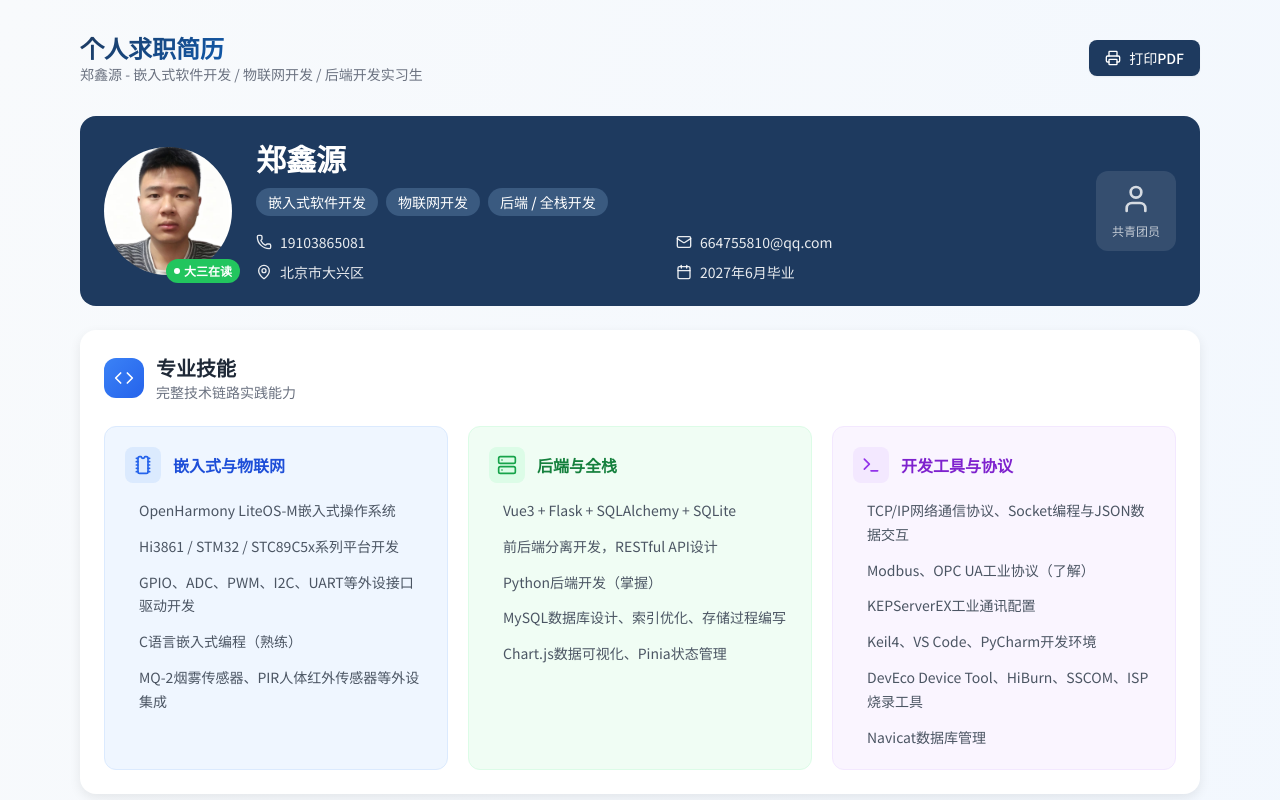
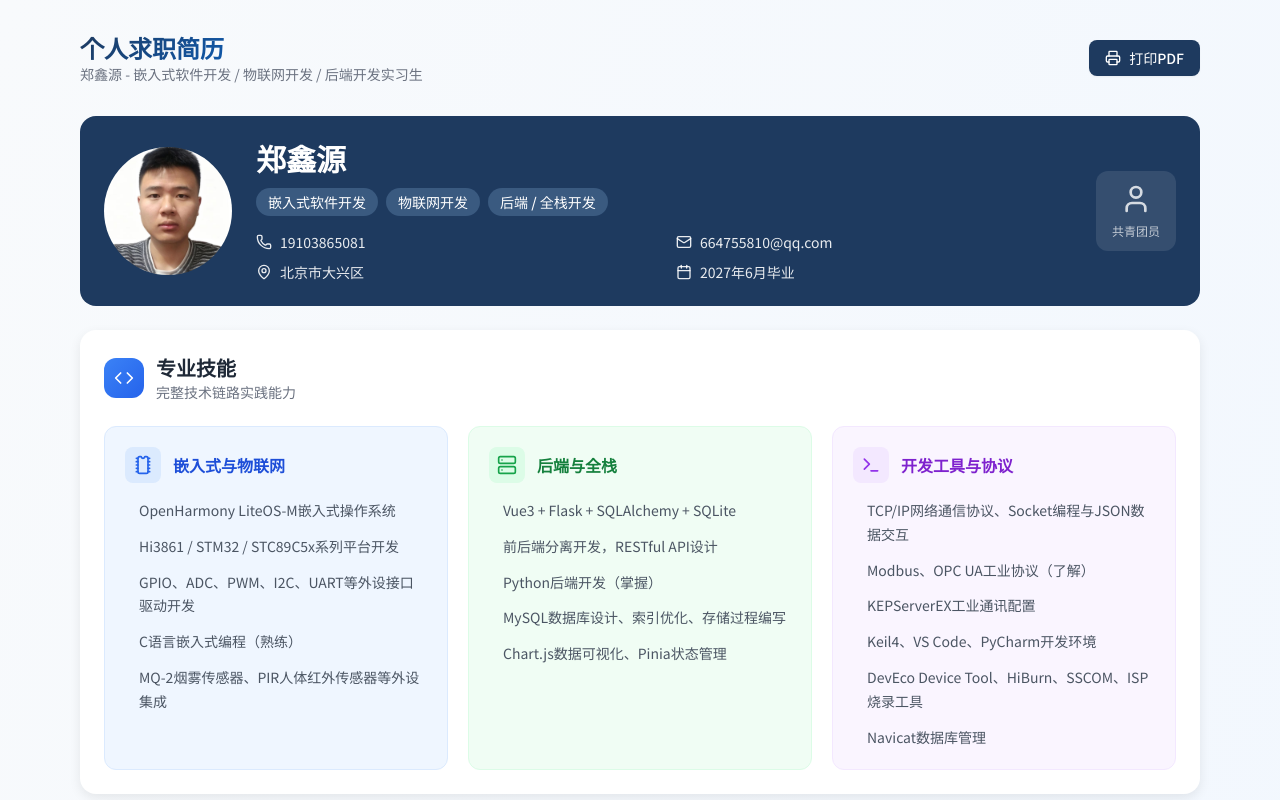
Before and after one commit to z664755810-maker/resume-ZXY, a React (Vite) app: page / in a window 1280 px wide. Shown: the top 800 px of the page. Built offline with nearby package versions, Linux system fonts and the light colour scheme.

Commit message:
移除头像旁的大三在读标签

```diff
--- a/src/components/Header.tsx
+++ b/src/components/Header.tsx
@@ -12,10 +12,6 @@ const Header = () => {
               className="w-full h-full object-cover"
               style={{ objectPosition: 'center 35%' }}
             />
-          </div>
-          <div className="absolute -bottom-2 -right-2 bg-green-500 text-white text-xs font-bold px-2 py-1 rounded-full flex items-center gap-1">
-            <span className="w-1.5 h-1.5 bg-white rounded-full"></span>
-            大三在读
           </div>
         </div>
 
--- a/src/components/HeaderPDF.tsx
+++ b/src/components/HeaderPDF.tsx
@@ -15,13 +15,6 @@ const HeaderPDF = () => {
               className="w-full h-full object-cover"
               style={{ objectPosition: 'center 35%' }}
             />
-          </div>
-          <div
-            className="absolute -bottom-2 -right-2 bg-green-500 text-white text-xs font-bold px-2.5 rounded-full flex items-center justify-center"
-            style={{ height: '22px', lineHeight: '1' }}
-          >
-            <span className="w-1.5 h-1.5 bg-white rounded-full mr-1 inline-block"></span>
-            <span style={{ lineHeight: '1' }}>大三在读</span>
           </div>
         </div>
 
```
